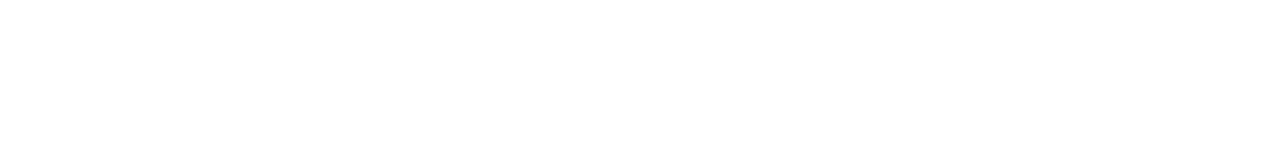
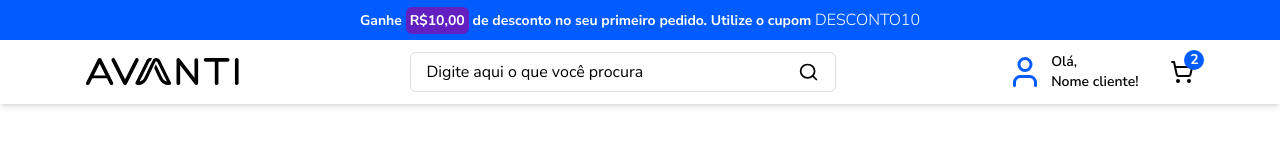
Before and after one commit to gustavbarbosaa/lp-avanti, a website: page pages/index.html in a window 1280 px wide. Drawn offline with nearby package versions, Linux system fonts and the light colour scheme.

Commit message:
conclui estilizacao do header

```diff
--- a/pages/index.html
+++ b/pages/index.html
@@ -5,9 +5,39 @@
   <meta name="viewport" content="width=device-width, initial-scale=1.0">
   <title>LP Avanti</title>
   <script src="https://cdn.jsdelivr.net/npm/@tailwindcss/browser@4"></script>
+  <script src="https://unpkg.com/lucide@latest/dist/umd/lucide.js"></script>
+  <link rel="stylesheet" href="../styles/style.css">
 </head>
 <body>
-  <header></header>
+  <header class="flex flex-col w-full">
+    <div class="flex items-center justify-center text-center bg-[var(--blue-color)] text-white p-2">
+      <p class="font-bold text-sm">Ganhe <span class="p-1 rounded-md bg-[var(--purpple-color)]">R$10,00</span> de desconto no seu primeiro pedido. Utilize o cupom <span class="font-light text-base">DESCONTO10</span></p>
+      <div class="icon-search"></div>
+    </div>
+    <div class="flex items-center justify-around bg-white h-16 shadow-md">
+      <picture>
+        <img src="../assets/images/logo.svg" alt="Logo da Avanti">
+      </picture>
+      <div class="flex border border-[var(--border-gray-color)] rounded-md w-1/3 h-10 items-center justify-around">
+        <input type="text" id="input-pesquisa" class="px-4 w-full outline-none text-black placeholder:text-black" placeholder="Digite aqui o que você procura">
+        <picture class="px-4"><img src="../assets/icons/search.svg" alt="Icone de lupa"></picture>
+      </div>
+      <div class="flex items-center gap-8">
+        <div class="flex items-center justify-center gap-2">
+          <picture>
+            <img src="../assets/icons/user.svg" width="36" alt="Icone de usuário">
+          </picture>
+          <p class="font-semibold text-sm">Olá, <br> Nome cliente!</p>
+        </div>
+        <picture class="relative cursor-pointer">
+          <div class="rounded-full bg-[var(--blue-color)] h-5 w-5 text-center absolute -top-2.5 -right-2.5">
+            <p class="text-white text-sm font-bold">2</p>
+          </div>
+          <img src="../assets/icons/shopping-cart.svg" alt="">
+        </picture>
+      </div>
+    </div>
+  </header>
   <main></main>
   <footer></footer>
 </body>
--- /dev/null
+++ b/styles/style.css
@@ -0,0 +1,20 @@
+@import url('https://fonts.googleapis.com/css2?family=Nunito+Sans:ital,opsz,wght@0,6..12,200..1000;1,6..12,200..1000&display=swap');
+
+:root {
+    --blue-color: #005CFF;
+    --purpple-color: #6220C1;
+    --border-gray-color: #DDDDDD;
+    --font-size: 16px;
+}
+
+* {
+    box-sizing: border-box;
+}
+
+html, body {
+  width: 100dvw;
+  height: 100dvh;
+  font-size: 16px;
+  line-height: 1.5;
+  font-family: 'Nunito Sans', sans-serif;
+}
```
Also changed, not shown: package.json (added, +13 -0 lines), tailwind.config.js (added, +10 -0 lines), assets/icons/menu.svg (added), assets/icons/search.svg (added), assets/icons/shopping-cart.svg (added), assets/icons/user.svg (added), assets/images/logo.svg (added).
